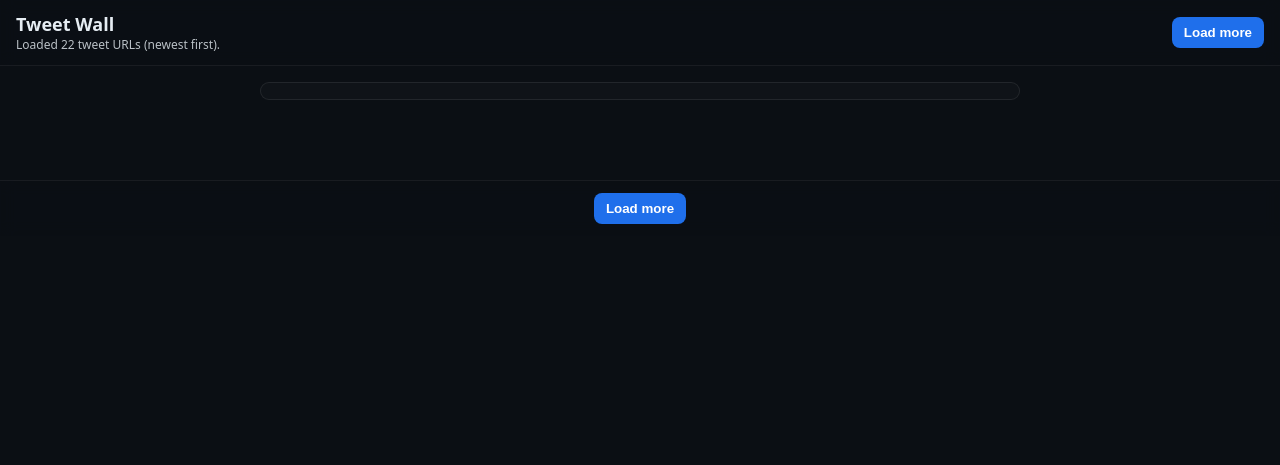
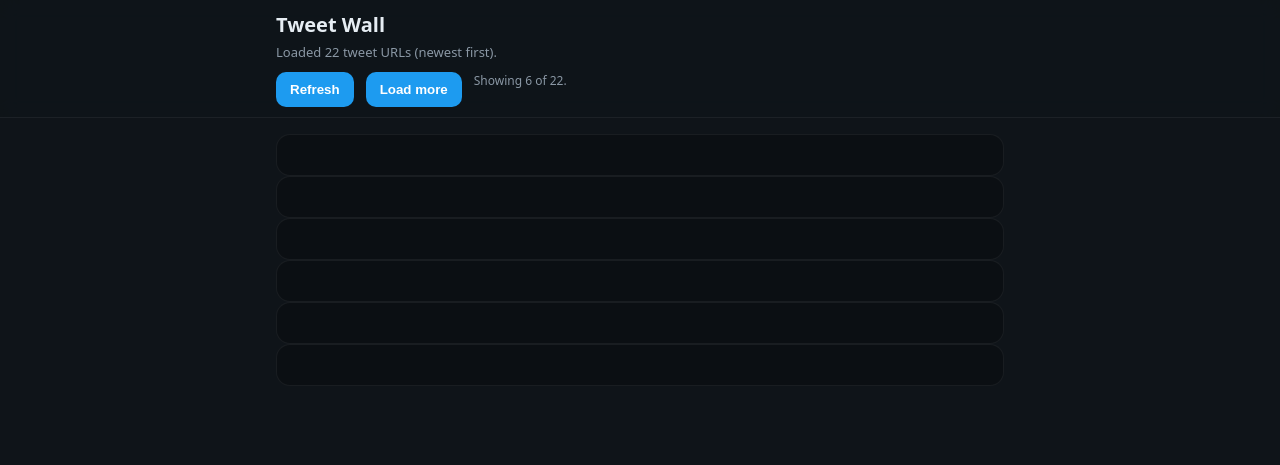
Before and after one commit to swiisfa/Twitter-Wall, a plain HTML site: page index.html in a window 1280 px wide. Drawn offline with Linux system fonts and the light colour scheme.

Commit message:
Update index.html

```diff
--- a/index.html
+++ b/index.html
@@ -1,215 +1,179 @@
-<!doctype html>
+<!DOCTYPE html>
 <html lang="en">
 <head>
-  <meta charset="utf-8" />
+  <meta charset="UTF-8" />
+  <meta http-equiv="Cache-Control" content="no-store, no-cache, must-revalidate, max-age=0" />
+  <meta http-equiv="Pragma" content="no-cache" />
+  <meta http-equiv="Expires" content="0" />
   <meta name="viewport" content="width=device-width, initial-scale=1" />
   <title>Tweet Wall</title>
+
   <style>
-    :root {
-      color-scheme: dark;
+    :root{
+      --bg:#0f1419; --card:#0b0f13; --text:#e6edf3; --muted:#8b98a5; --accent:#1d9bf0;
+      --pad:16px; --radius:14px; --gap:12px; --maxw:760px;
     }
-    body {
-      margin: 0;
-      font-family: ui-sans-serif, system-ui, -apple-system, Segoe UI, Roboto, Helvetica, Arial, "Apple Color Emoji","Segoe UI Emoji";
-      background: #0b0f14;
-      color: #e6edf3;
+    *{box-sizing:border-box}
+    html,body{margin:0;padding:0;background:var(--bg);color:var(--text);font:16px/1.45 system-ui, -apple-system, Segoe UI, Roboto, Ubuntu, Cantarell, Noto Sans, Arial, "Apple Color Emoji", "Segoe UI Emoji"}
+    header{
+      position:sticky; top:0; z-index:5; backdrop-filter:saturate(180%) blur(10px);
+      background-color:rgba(15,20,25,.75); border-bottom:1px solid rgba(255,255,255,.06);
     }
-    header {
-      position: sticky;
-      top: 0;
-      z-index: 10;
-      backdrop-filter: blur(8px);
-      background: rgba(11,15,20,0.7);
-      border-bottom: 1px solid rgba(255,255,255,0.06);
-      padding: 12px 16px;
-      display: grid;
-      grid-template-columns: 1fr auto;
-      gap: 12px;
-      align-items: center;
+    .wrap{max-width:var(--maxw); margin:0 auto; padding:10px var(--pad)}
+    h1{margin:0; font-size:20px}
+    .meta{color:var(--muted); font-size:13px; margin-top:4px}
+    .controls{display:flex; gap:var(--gap); margin-top:10px}
+    button{
+      background:var(--accent); color:#fff; border:none; border-radius:10px; padding:10px 14px;
+      font-weight:600; cursor:pointer; transition:transform .05s ease, opacity .2s ease;
     }
-    h1 {
-      margin: 0;
-      font-size: 18px;
-      font-weight: 600;
+    button:disabled{opacity:.4; cursor:not-allowed}
+    main{max-width:var(--maxw); margin:0 auto; padding:var(--pad)}
+    .grid{display:grid; gap:16px}
+    .card{
+      background:var(--card); border:1px solid rgba(255,255,255,.06);
+      border-radius:var(--radius); padding:12px;
     }
-    #stats, #errors {
-      font-size: 12px;
-      opacity: 0.8;
-    }
-    .buttons { display: flex; gap: 8px; }
-    button {
-      background: #1f6feb;
-      color: white;
-      border: none;
-      border-radius: 8px;
-      padding: 8px 12px;
-      font-weight: 600;
-      cursor: pointer;
-    }
-    button[disabled] { opacity: 0.5; cursor: default; }
-    main {
-      max-width: 760px;
-      margin: 16px auto 80px auto;
-      padding: 0 16px;
-    }
-    .tweet-card {
-      border: 1px solid rgba(255,255,255,0.08);
-      border-radius: 12px;
-      padding: 8px;
-      margin: 14px 0;
-      background: rgba(255,255,255,0.02);
-    }
-    footer {
-      position: sticky;
-      bottom: 0;
-      z-index: 10;
-      backdrop-filter: blur(8px);
-      background: rgba(11,15,20,0.7);
-      border-top: 1px solid rgba(255,255,255,0.06);
-      padding: 12px 16px;
-      display: flex;
-      justify-content: center;
-    }
+    .err{color:#ff6b6b; white-space:pre-wrap}
+    .footer-space{height:60px}
+    .small{color:var(--muted); font-size:12px}
   </style>
-  <!-- Twitter widgets loader -->
+
+  <!-- Twitter widgets -->
   <script async src="https://platform.twitter.com/widgets.js" charset="utf-8"></script>
 </head>
 <body>
   <header>
-    <div>
+    <div class="wrap">
       <h1>Tweet Wall</h1>
-      <div id="stats">Loading…</div>
-      <div id="errors" style="color:#ff9b9b;"></div>
+      <div class="meta">
+        <span id="stats">Loading…</span>
       </div>
-    <div class="buttons">
-      <button id="loadMore">Load more</button>
+      <div class="controls">
+        <button id="refreshBtn">Refresh</button>
+        <button id="loadMoreBtn" disabled>Load more</button>
+        <span class="small" id="hint"></span>
+      </div>
     </div>
   </header>
 
-  <main id="feed"></main>
-
-  <footer>
-    <button id="loadMoreBottom">Load more</button>
-  </footer>
+  <main>
+    <div id="feed" class="grid"></div>
+    <div class="footer-space"></div>
+    <div id="error" class="err" style="display:none;"></div>
+  </main>
 
   <script>
-  (async function () {
-    // Grab elements safely
+    // -------- Page limits (safe defaults) --------
+    const MAX_SHOW   = 60;  // max tweets rendered on page
+    const BATCH_SIZE = 6;   // how many to render per click/auto-batch
+    // --------------------------------------------
+
     const FEED  = document.getElementById('feed');
     const STATS = document.getElementById('stats');
-    const ERR   = document.getElementById('errors');
-    const BTN1  = document.getElementById('loadMore');
-    const BTN2  = document.getElementById('loadMoreBottom');
+    const ERR   = document.getElementById('error');
+    const BTN1  = document.getElementById('refreshBtn');
+    const BTN2  = document.getElementById('loadMoreBtn');
+    const HINT  = document.getElementById('hint');
 
-    // Guard: if any required element is missing, show a helpful message
-    if (!FEED || !STATS || !ERR || !BTN1 || !BTN2) {
-      alert('Page missing required elements. Please use this index.html as-is.');
-      return;
+    let tweetIds = []; // full (capped) list for this page
+    let idx = 0;       // next index to render
+
+    // Safe date → epoch ms
+    function eTime(str) {
+      if (!str) return 0;
+      const d = new Date(str);
+      return Number.isNaN(d.getTime()) ? 0 : d.getTime();
     }
 
-    // Tunables (kept small so page stays snappy)
-    const BATCH    = 6;   // render per step
-    const MAX_SHOW = 60;  // never render more than this many
-
-    let tweetIds = [];
-    let idx = 0;
-    let rendering = false;
-
-    // Normalize a status URL → extract the numeric ID
-    function toId(u) {
-      if (typeof u !== 'string') return null;
-      u = u.trim().replace('https://x.com/', 'https://twitter.com/');
-      const m = u.match(/twitter\.com\/[^/]+\/status\/(\d+)/i);
+    // Extract tweet ID from URL
+    function toId(url) {
+      if (!url) return null;
+      const m = String(url).match(/status\/(\d+)/);
       return m ? m[1] : null;
     }
 
-    function uniq(arr) {
-      const s = new Set();
-      const out = [];
-      for (const v of arr) {
-        if (!s.has(v)) { s.add(v); out.push(v); }
-      }
-      return out;
+    // Build one tweet embed container
+    function tweetEmbedHtml(id) {
+      const url = `https://twitter.com/anyuser/status/${id}`;
+      return `
+        <div class="card">
+          <blockquote class="twitter-tweet" data-dnt="true" data-theme="dark">
+            <a href="${url}"></a>
+          </blockquote>
+        </div>`;
     }
 
     async function loadData() {
       try {
-        // bust caches decisively
+        ERR.style.display = 'none';
+        FEED.innerHTML = '';
+        STATS.textContent = 'Loading…';
+        BTN2.disabled = true;
+
         const bust = Date.now();
         const r = await fetch(`tweets.json?v=${bust}`, { cache: 'no-store' });
         if (!r.ok) throw new Error('Failed to fetch tweets.json: ' + r.status);
+
         const arr = await r.json();
+        const list = Array.isArray(arr) ? arr : [];
 
-        let ids = Array.isArray(arr) ? arr.map(toId).filter(Boolean) : [];
-        ids = ids.reverse();             // newest first
-        ids = ids.slice(0, MAX_SHOW);    // hard cap in UI
-        ids = uniq(ids);
+        // Accept both strings and {url,repliedAt}
+        const entries = list.map(item => {
+          if (typeof item === 'string') return { url: item, repliedAt: null };
+          return { url: item.url, repliedAt: item.repliedAt || null };
+        }).filter(e => !!e.url);
+
+        // Sort newest first by repliedAt if present
+        entries.sort((a, b) => eTime(b.repliedAt) - eTime(a.repliedAt));
+
+        // Extract IDs, cap to MAX_SHOW for front-end
+        let ids = entries.map(e => toId(e.url)).filter(Boolean);
+        ids = ids.slice(0, MAX_SHOW);
 
         tweetIds = ids;
-        idx = 0;                         // reset pointer when list changes
-        FEED.innerHTML = '';             // clear old DOM
-        STATS.textContent = `Loaded ${tweetIds.length} tweet URLs (newest first).`;
-        BTN1.disabled = BTN2.disabled = tweetIds.length === 0;
+        idx = 0;
+
+        STATS.textContent = `Loaded ${tweetIds.length} tweet URL${tweetIds.length === 1 ? '' : 's'} (newest first).`;
+        HINT.textContent = tweetIds.length > BATCH_SIZE ? `Showing ${BATCH_SIZE}, click “Load more” for more.` : '';
+
+        // Auto-render first batch
+        renderNextBatch();
       } catch (e) {
         console.error(e);
         ERR.textContent = e.message || String(e);
+        ERR.style.display = 'block';
       }
     }
 
-    function ensureWidgets() {
-      return new Promise((resolve) => {
-        if (window.twttr && twttr.widgets && twttr.widgets.createTweet) return resolve();
-        const i = setInterval(() => {
-          if (window.twttr && twttr.widgets && twttr.widgets.createTweet) {
-            clearInterval(i);
-            resolve();
-          }
-        }, 50);
-      });
+    function renderNextBatch() {
+      const next = tweetIds.slice(idx, idx + BATCH_SIZE);
+      if (!next.length) {
+        BTN2.disabled = true;
+        HINT.textContent = 'End of list.';
+        return;
       }
 
-    async function renderBatch() {
-      if (rendering) return;
-      rendering = true;
+      const html = next.map(id => tweetEmbedHtml(id)).join('');
+      const wrap = document.createElement('div');
+      wrap.innerHTML = html;
+      FEED.appendChild(wrap);
 
-      const end = Math.min(idx + BATCH, tweetIds.length);
-      const slice = tweetIds.slice(idx, end);
-
-      for (const id of slice) {
-        const card = document.createElement('div');
-        card.className = 'tweet-card';
-        FEED.appendChild(card);
-
-        try {
-          await ensureWidgets();
-          await twttr.widgets.createTweet(id, card, { theme: 'dark', align: 'center' });
-        } catch (e) {
-          card.textContent = 'Failed to render tweet ' + id;
-          console.error(e);
-        }
+      // Ask Twitter to hydrate new embeds
+      if (window.twttr && twttr.widgets && twttr.widgets.load) {
+        twttr.widgets.load(wrap);
       }
 
-      idx = end;
-      if (idx >= tweetIds.length) {
-        BTN1.disabled = BTN2.disabled = true;
-      }
-      rendering = false;
+      idx += next.length;
+      BTN2.disabled = idx >= tweetIds.length;
+      HINT.textContent = BTN2.disabled ? 'End of list.' : `Showing ${idx} of ${tweetIds.length}.`;
     }
 
-    // Auto-load on scroll (lazy)
-    const sentinel = document.createElement('div');
-    FEED.after(sentinel);
-    const io = new IntersectionObserver((entries) => {
-      if (entries.some(e => e.isIntersecting)) renderBatch();
-    }, { rootMargin: '800px' });
-    io.observe(sentinel);
+    BTN1.addEventListener('click', loadData);
+    BTN2.addEventListener('click', renderNextBatch);
 
-    BTN1.addEventListener('click', renderBatch);
-    BTN2.addEventListener('click', renderBatch);
-
-    await loadData();
-    await renderBatch(); // first batch
-  })();
+    // Initial load
+    loadData();
   </script>
 </body>
 </html>
```
Lines whose indentation alone changed are shown as unchanged.
